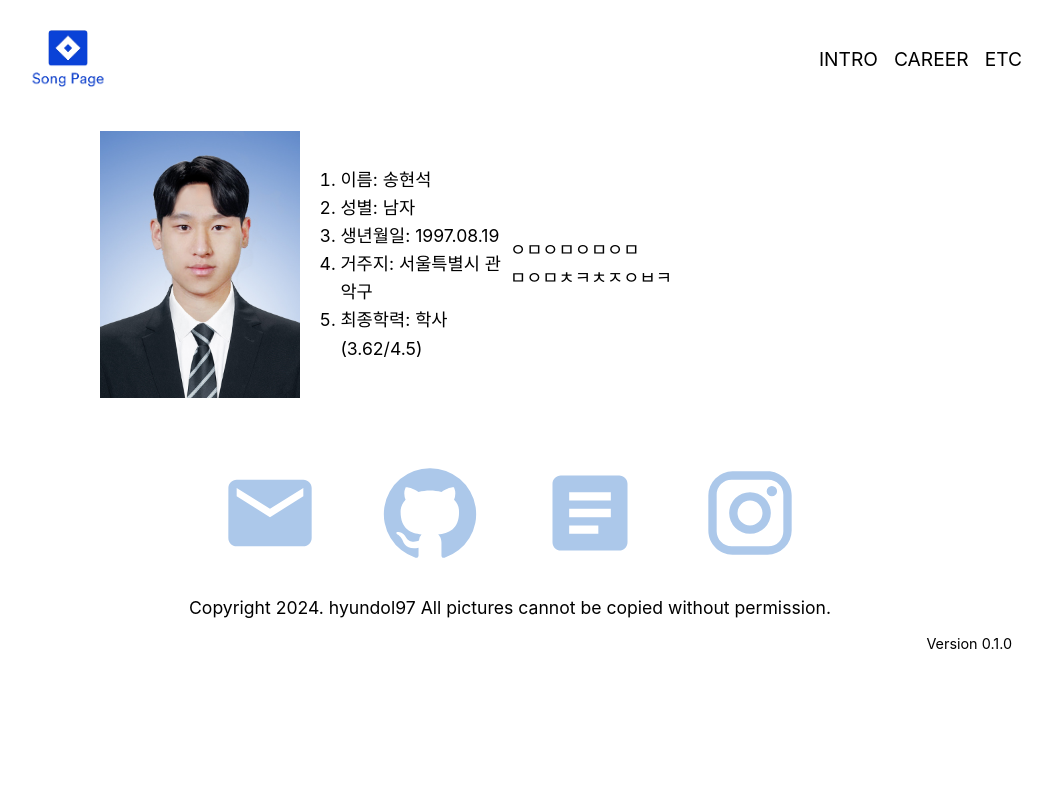
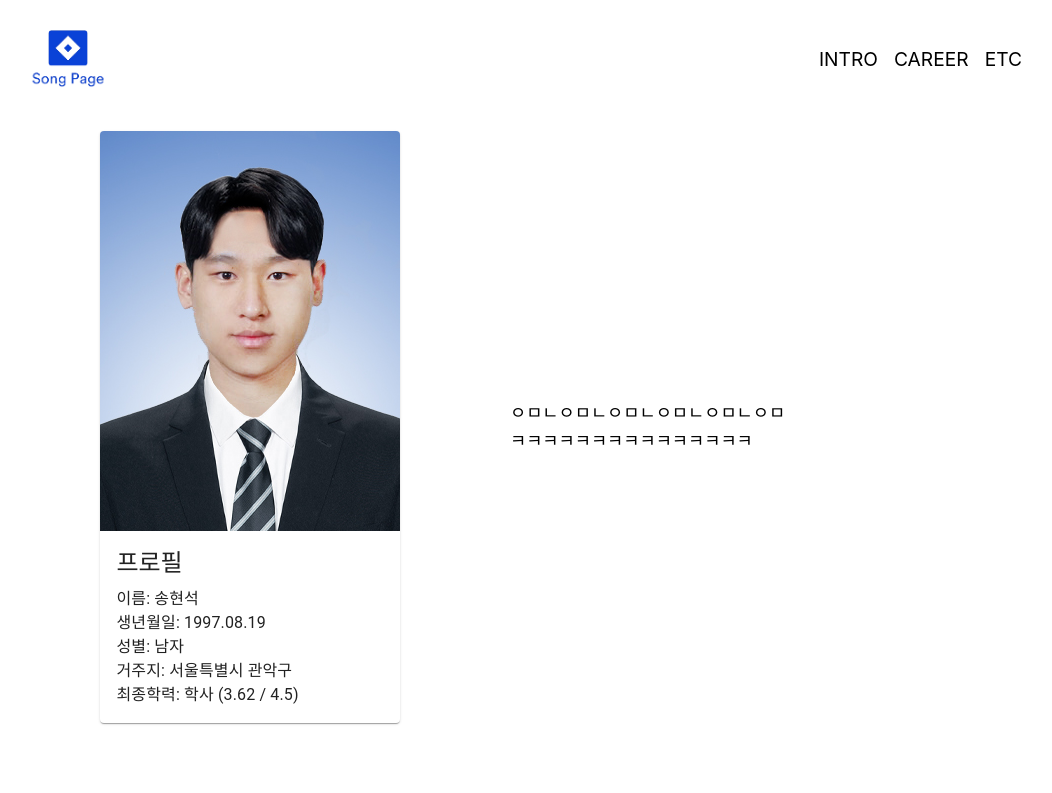
Before and after one commit to hyundol97/song-page, a React (Create React App) app: page /intro in a window 1280 px wide. Shown: the top 793 px of the page, without its empty margins (130-1182 px from the left). Built offline with nearby package versions, Linux system fonts and the light colour scheme.

Commit message:
feat: card component on intro page

```diff
--- a/src/Pages/Intro.tsx
+++ b/src/Pages/Intro.tsx
@@ -3,27 +3,39 @@
  * @author h.s.Song
  */
 
+import Card from '@mui/material/Card';
+import CardContent from '@mui/material/CardContent';
+import CardMedia from '@mui/material/CardMedia';
+import Typography from '@mui/material/Typography';
+import { CardActionArea } from '@mui/material';
 import identify from 'Assets/identify.jpg';
 
 const Intro = () => {
   return (
     <div className="intro-wrapper">
       <div className="intro-main">
-        <img src={identify} alt="identify" width="200px" />
-        <div>
-          <ol>
-            <li>이름: 송현석</li>
-            <li>성별: 남자</li>
-            <li>생년월일: 1997.08.19</li>
-            <li>거주지: 서울특별시 관악구</li>
-            <li>최종학력: 학사 (3.62/4.5)</li>
-          </ol>
-        </div>
+        <Card sx={{ maxWidth: 345 }}>
+          <CardActionArea>
+            <CardMedia component="img" image={identify} alt="green iguana" />
+            <CardContent>
+              <Typography gutterBottom variant="h5" component="h5">
+                프로필
+              </Typography>
+              <Typography variant="body1">
+                <p>이름: 송현석</p>
+                <p>생년월일: 1997.08.19</p>
+                <p>성별: 남자</p>
+                <p>거주지: 서울특별시 관악구</p>
+                <p>최종학력: 학사 (3.62 / 4.5)</p>
+              </Typography>
+            </CardContent>
+          </CardActionArea>
+        </Card>
       </div>
       <div className="intro-main">
         <div>
-          <p>ㅇㅁㅇㅁㅇㅁㅇㅁ</p>
-          <p>ㅁㅇㅁㅊㅋㅊㅈㅇㅂㅋ</p>
+          <p>ㅇㅁㄴㅇㅁㄴㅇㅁㄴㅇㅁㄴㅇㅁㄴㅇㅁ</p>
+          <p>ㅋㅋㅋㅋㅋㅋㅋㅋㅋㅋㅋㅋㅋㅋㅋ</p>
         </div>
       </div>
     </div>
```
